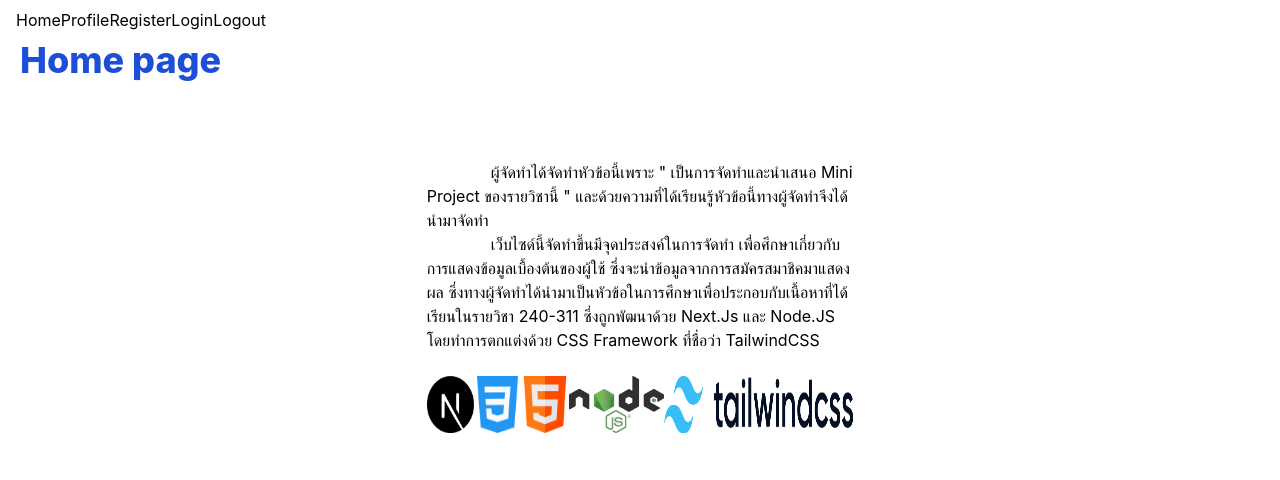
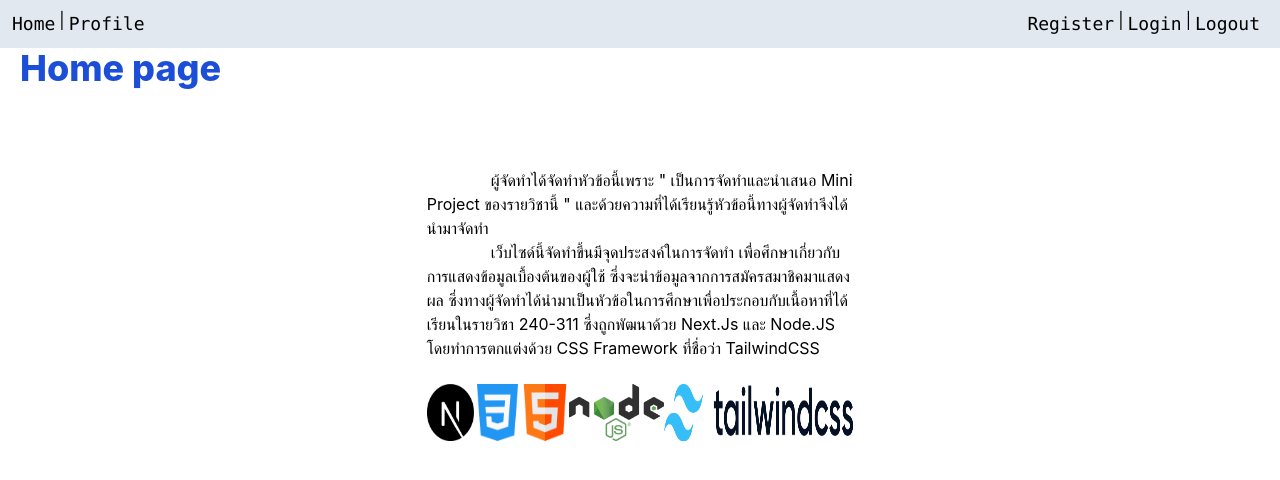
Before and after one commit to Faisol7OL/Mini-Project-Client, a Next.js app in the folder frontend/: page / in a window 1280 px wide. Shown: the top 480 px of the page. Built offline with nearby package versions, Linux system fonts and the light colour scheme.

Commit message:
Edit NavBar

```diff
--- a/frontend/components/navbar.js
+++ b/frontend/components/navbar.js
@@ -1,16 +1,32 @@
-import Link from 'next/link'
+import Link from "next/link";
 
 const Navbar = () => (
-    <div className='flex justify-between w-1/5 p-2 mx-2 hover:text-red-600'>
-        <Link href="/"> Home </Link>
-        <Link href="/profile"> Profile </Link>
-        <Link href="/register"> Register </Link>
-        <Link href="/login"> Login </Link>
-        {/* <Link href="/students">Student</Link>  */}
-        {/* <Link href="/getConfig"> Config </Link> |  */}
-        {/* <Link href="/foo"> Foo </Link> | */}
-        <Link href="/logout"> Logout </Link>
+  <div className="w-full bg-slate-200 ">
+    <div className="flex justify-between bg-slate-200 py-2  ">
+      <div className="flex mx-2">
+        <div className="hover:text-red-600 mx-1 my-0.5 font-mono text-lg">
+          <Link href="/"> Home </Link>
+        </div>
+        <a>|</a>
+        <div className="hover:text-red-600 mx-1 my-0.5 font-mono text-lg">
+          <Link href="/profile"> Profile </Link>{" "}
+        </div>
+      </div>
+      <div className="flex justify-end mr-4">
+        <div className="hover:text-red-600 mx-1 my-0.5 font-mono text-lg">
+          <Link href="/register"> Register </Link>{" "}
+        </div>
+        <a>|</a>
+        <div className="hover:text-red-600 mx-1 my-0.5 font-mono text-lg">
+          <Link href="/login"> Login </Link>{" "}
+        </div>
+        <a>|</a>
+        <div className="hover:text-red-600 mx-1 my-0.5 font-mono text-lg flex justify-end">
+          <Link href="/logout"> Logout </Link>
+        </div>
+      </div>
     </div>
-)
+  </div>
+);
 
-export default Navbar
+export default Navbar;
```
